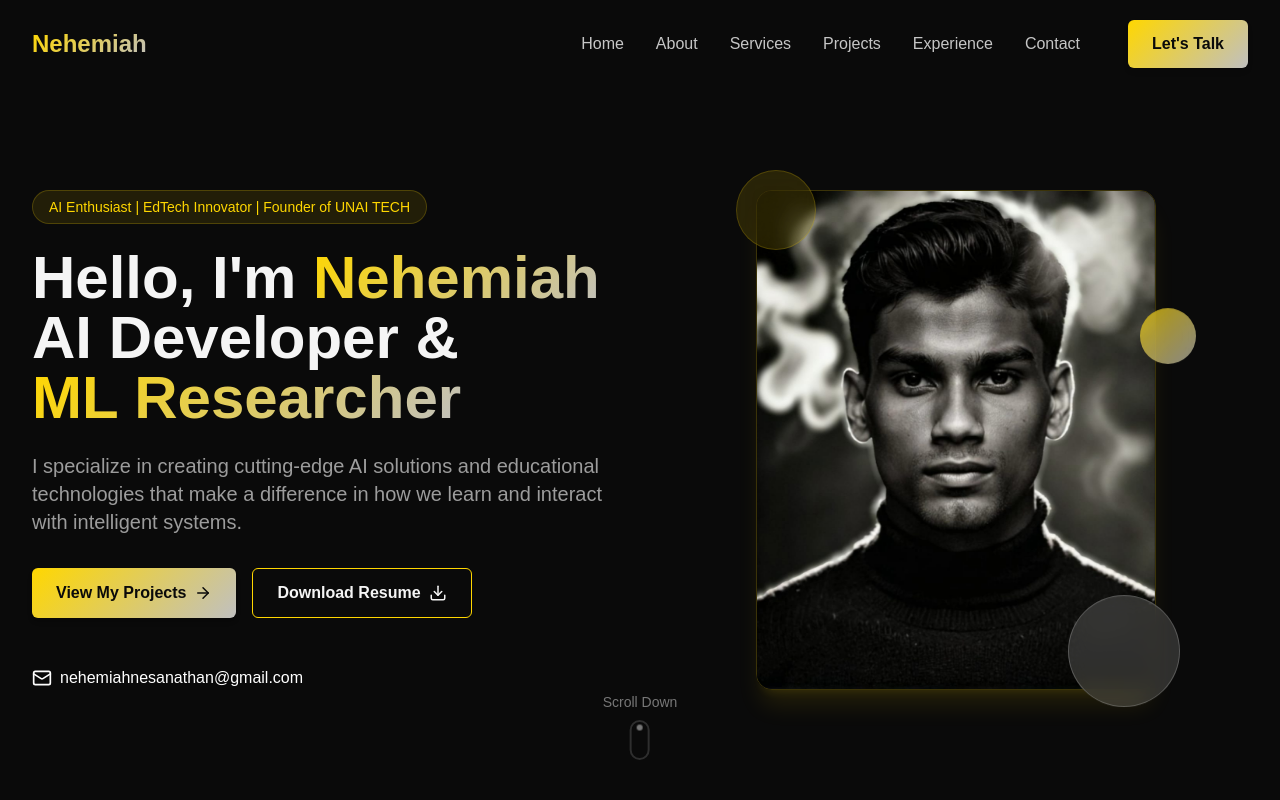
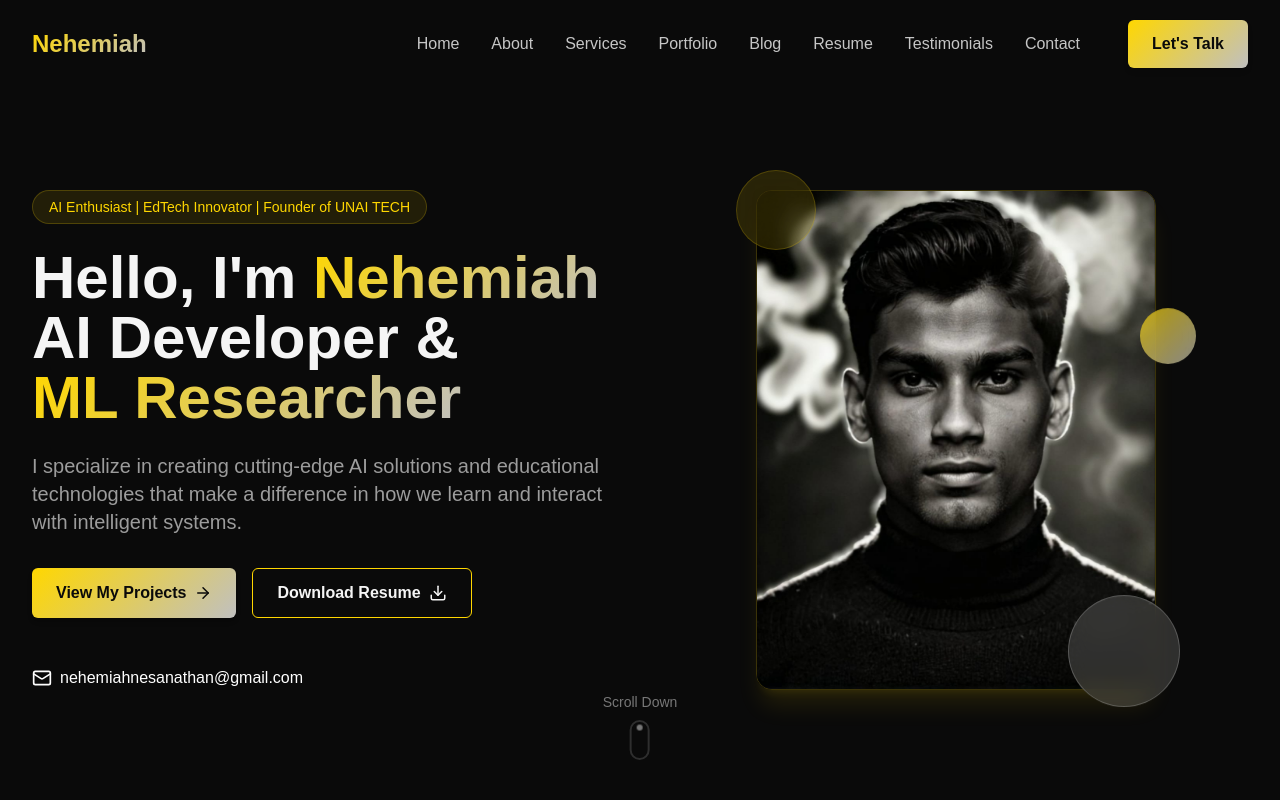
Before and after one commit to NrGjoe846/visionary-identity-platform, a React (Vite) app: page / in a window 1280 px wide. Shown: the top 800 px of the page. Built offline with nearby package versions, Linux system fonts and the light colour scheme.

Commit message:
Update Navbar.tsx

```diff
--- a/src/components/Navbar.tsx
+++ b/src/components/Navbar.tsx
@@ -1,4 +1,3 @@
-
 import { useState, useEffect } from "react";
 import { Menu, X } from "lucide-react";
 
@@ -27,12 +26,14 @@ const Navbar = () => {
   };
 
   const navLinks = [
-    { name: "Home", href: "#home" },
-    { name: "About", href: "#about" },
-    { name: "Services", href: "#services" },
-    { name: "Projects", href: "#projects" },
-    { name: "Experience", href: "#experience" },
-    { name: "Contact", href: "#contact" },
+    { name: "Home", href: "/" },
+    { name: "About", href: "/#about" },
+    { name: "Services", href: "/#services" },
+    { name: "Portfolio", href: "/portfolio" },
+    { name: "Blog", href: "/blog" },
+    { name: "Resume", href: "/resume" },
+    { name: "Testimonials", href: "/testimonials" },
+    { name: "Contact", href: "/#contact" },
   ];
 
   return (
@@ -45,10 +46,10 @@ const Navbar = () => {
     >
       <div className="container mx-auto flex justify-between items-center">
         <a
-          href="#home"
+          href="/"
           className="text-2xl font-bold text-white flex items-center gap-2"
         >
-          <span className="text-gradient-purple">Nehemiah</span>
+          <span className="text-gradient-gold">Nehemiah</span>
         </a>
 
         {/* Desktop menu */}
@@ -59,7 +60,7 @@ const Navbar = () => {
             </a>
           ))}
           <a
-            href="#contact"
+            href="/#contact"
             className="button-primary ml-4"
           >
             Let's Talk
@@ -95,7 +96,7 @@ const Navbar = () => {
             </a>
           ))}
           <a
-            href="#contact"
+            href="/#contact"
             className="button-primary inline-block text-center mt-2"
             onClick={() => setIsMenuOpen(false)}
           >
```
